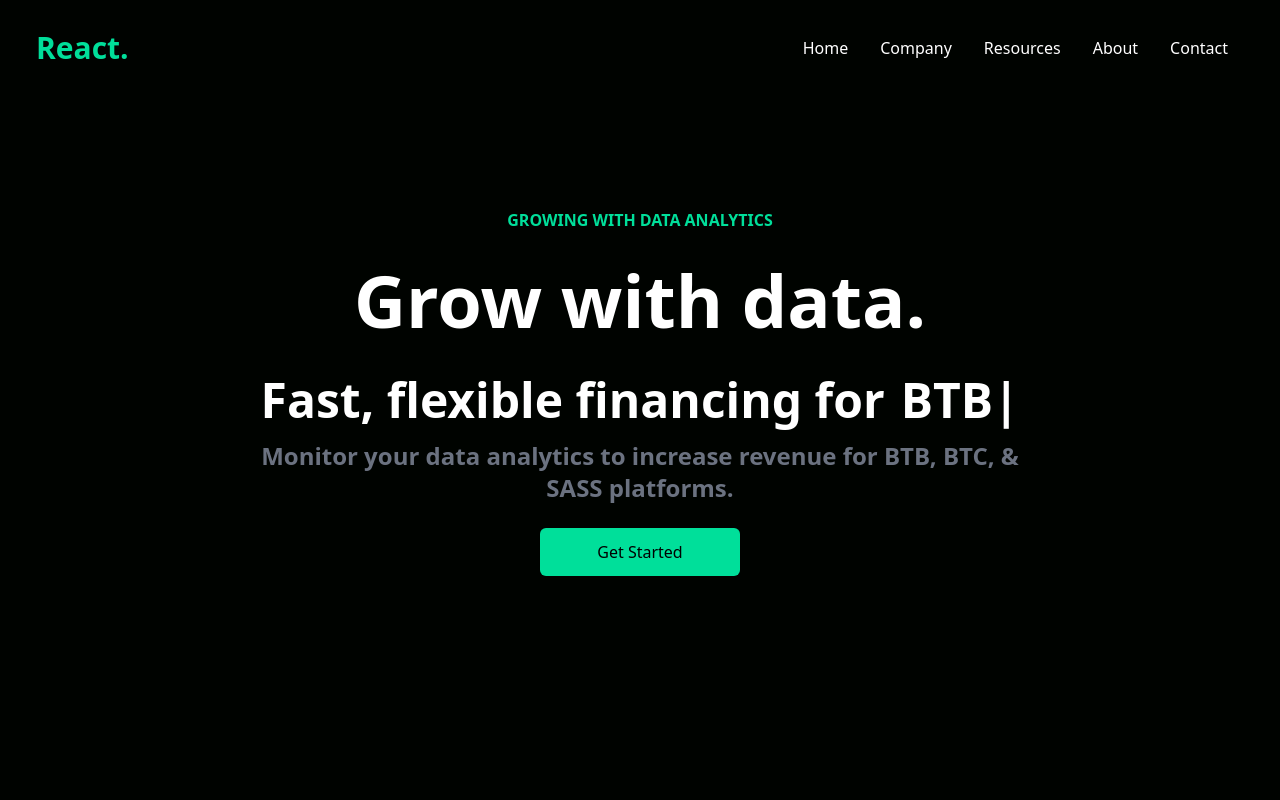
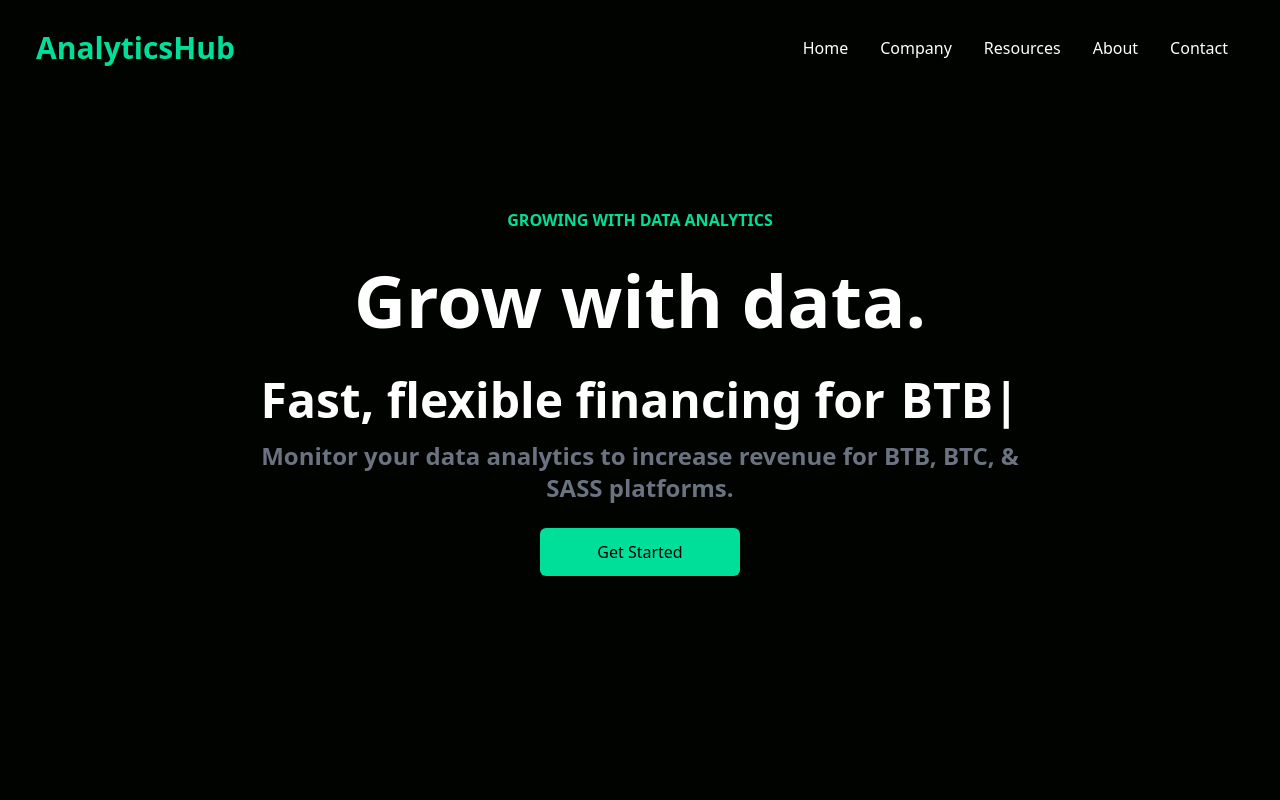
Before and after one commit to AbdulMateen18/FiananceProject, a React (Create React App) app: page / in a window 1280 px wide. Shown: the top 800 px of the page. Built offline with nearby package versions, Linux system fonts and the light colour scheme.

Commit message:
edited title

```diff
--- a/src/components/Footer.jsx
+++ b/src/components/Footer.jsx
@@ -11,7 +11,9 @@ const Footer = () => {
   return (
     <div className="max-w-[1240px] mx-auto py-16 px-4 grid lg:grid-cols-3 gap-8 text-gray-300">
       <div>
-        <h1 className="w-full text-3xl font-bold text-[#00df9a]">REACT.</h1>
+        <h1 className="w-full text-3xl font-bold text-[#00df9a]">
+          AnalyticsHub
+        </h1>
         <p className="py-4">
           Lorem, ipsum dolor sit amet consectetur adipisicing elit. Id odit
           ullam iste repellat consequatur libero reiciendis, blanditiis
--- a/src/components/Navbar.jsx
+++ b/src/components/Navbar.jsx
@@ -10,7 +10,7 @@ const Navbar = () => {
 
   return (
     <div className="flex justify-between items-center h-24 max-w-[1240px] mx-auto px-4 text-white">
-      <h1 className="w-full text-3xl font-bold text-[#00df9a]">React.</h1>
+      <h1 className="w-full text-3xl font-bold text-[#00df9a]">AnalyticsHub</h1>
       <ul className="hidden md:flex">
         <li className="p-4">Home</li>
         <li className="p-4">Company</li>
@@ -28,7 +28,9 @@ const Navbar = () => {
             : "ease-in-out duration-500 fixed left-[-100%]"
         }
       >
-        <h1 className="w-full text-3xl font-bold text-[#00df9a] m-4">React.</h1>
+        <h1 className="w-full text-3xl font-bold text-[#00df9a] m-4">
+          AnalyticsHub
+        </h1>
         <li className="p-4 border-b border-gray-600">Home</li>
         <li className="p-4 border-b border-gray-600">Company</li>
         <li className="p-4 border-b border-gray-600">Resources</li>
```
